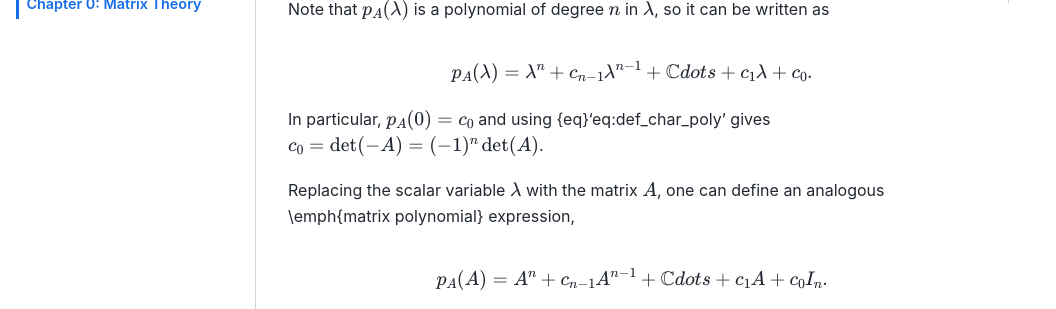
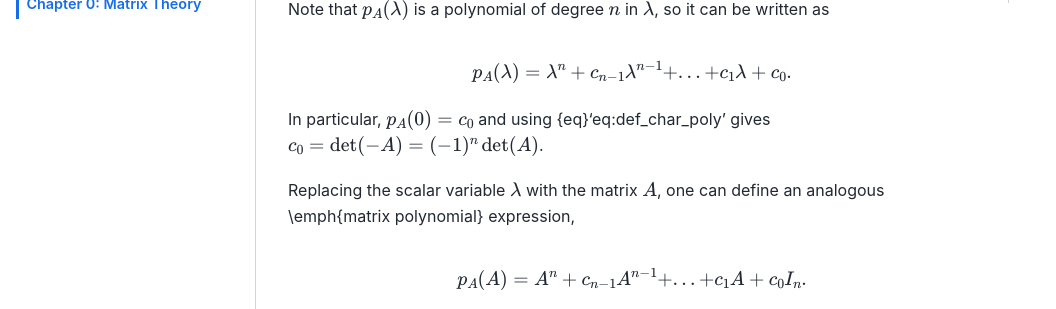
Before and after one commit to Omrid1994/intro_to_control_lecs, a Jupyter Book: the page built from Chapter0.md, in a window 1280 px wide and 900 px high, scrolled down 3327 px, cut to the strip 200-509 px from the top of the window. Shown: the whole strip, without its empty margins (0-1056 px from the left). Built offline with Jupyter Book 1.0.4 settings and Sphinx 7.4.7 and the Sphinx Book theme 1.1.4, drawn with Linux system fonts in a browser that asks for light colours.

Commit message:
Updated book

`````diff
--- a/Chapter0.md
+++ b/Chapter0.md
@@ -138,7 +138,10 @@ so $A v =\lambda v$. A similar calculation shows that
 
 ````{prf:remark}
 Note that combining Definitions {prf:ref}`def:singular_matrix` and {prf:ref}`def:eigvalue_eigenvector` with the fact that $\det(A)$ is the product of the eigenvalues of $A$
-    implies that A \text{ is singular } \iff A \text{ has a zero eigenvalue } \iff \det(A)=0,
+    implies that
+$$
+	A \text{ is singular } \iff A \text{ has a zero eigenvalue } \iff \det(A)=0,
+$$
     where $\iff$ stands  for if and only if (iff).
 {eq}`eq:eigenvalue_equation` can be written as
 
@@ -266,14 +269,14 @@ The <em>characteristic polynomial</em> of an $n\times n$ matrix $A$ is
  Note that $p_A(\lambda)$ is a polynomial of degree $n$  in $\lambda$, so it can be written as
 
 $$
-    p_A(\lambda)=\lambda^n+c_{n-1}\lambda^{n-1}+\mathbb{C}dots+c_1 \lambda+c_0.
+    p_A(\lambda)=\lambda^n+c_{n-1}\lambda^{n-1}+...+c_1 \lambda+c_0.
 $$
 In particular, $p_A(0)=c_0$ and using {eq}'eq:def_char_poly' gives $c_0=\det(-A)=(-1)^n\det(A)$.
 
 Replacing the scalar variable $\lambda$ with the matrix $A$, one can define an analogous \emph{matrix polynomial} expression,
 
 $$
-    p_A(A)=A^n+c_{n-1}A^{n-1}+\mathbb{C}dots+c_1 A+c_0 I_n.
+    p_A(A)=A^n+c_{n-1}A^{n-1}+...+c_1 A+c_0 I_n.
 $$
 
 ````{prf:theorem} The Cayley-Hamilton Theorem
`````
Also changed, not shown: 4 other files.
